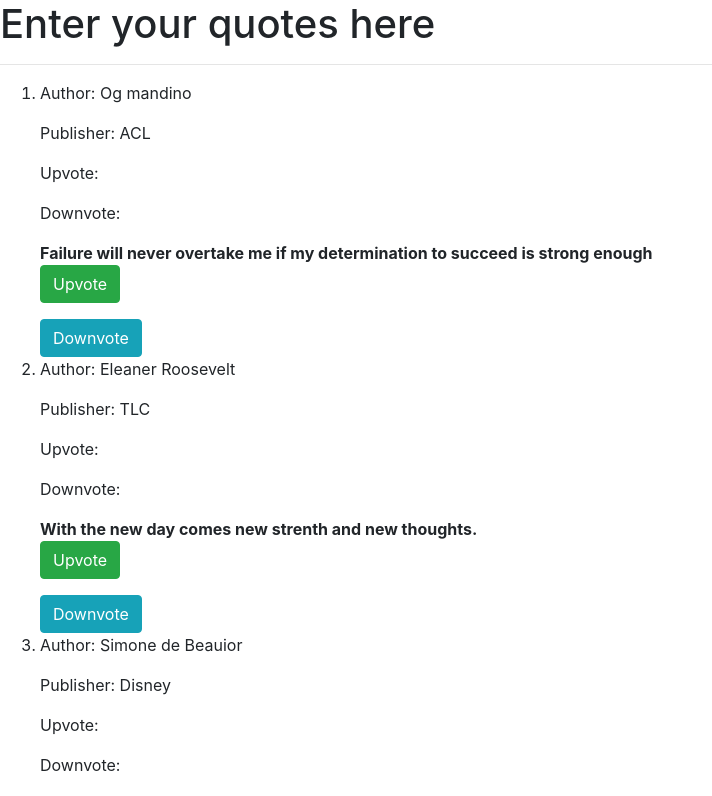
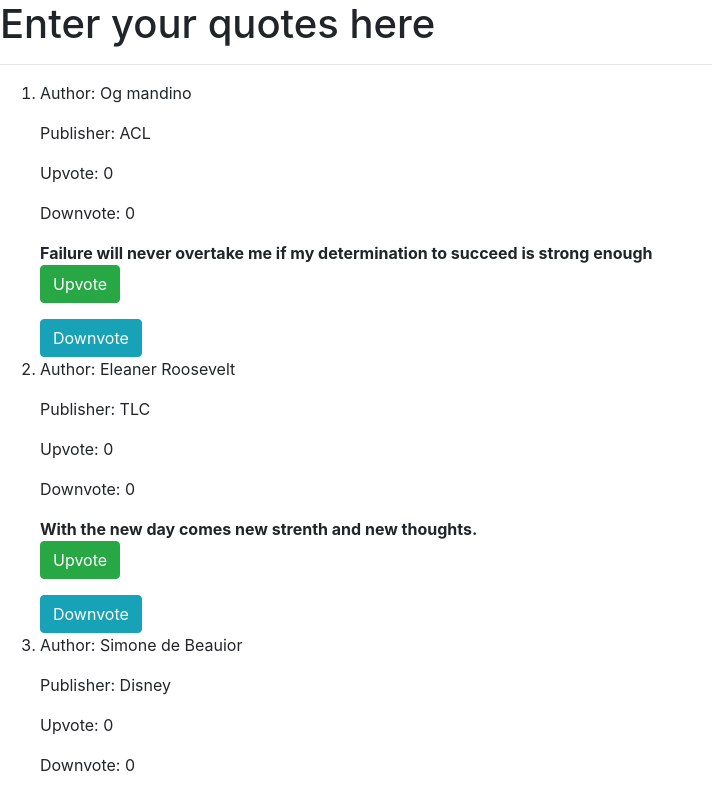
Before and after one commit to jackiegatwiri/Quotes-App, an Angular app: page / in a window 1280 px wide. Shown: the top 796 px of the page, without its empty margins (0-712 px from the left). Built offline with nearby package versions, Linux system fonts and the light colour scheme.

Commit message:
declared index i

```diff
--- a/src/app/quotes.ts
+++ b/src/app/quotes.ts
@@ -1,3 +1,8 @@
 export class Quotes {
-    constructor(public id:number, public description:string, public name:string, public publisher:string){}
+    // public upvote:number;
+    // public downvote:number;
+    constructor(public id:number, public description:string, public name:string, public publisher:string){
+        this.upvote=0
+        this.downvote=0
+    }
 }
--- a/src/app/quotes/quotes.component.html
+++ b/src/app/quotes/quotes.component.html
@@ -1,11 +1,11 @@
 <h1>Enter your quotes here</h1>
 <hr>
 <ol>
-  <div *ngFor= 'let quote of quotes'>
+  <div *ngFor= 'let quote of quotes;let i=index'>
     <li> <p>{{"Author: " + quote.name}}</p>  <p>{{"Publisher: " + quote.publisher}}</p>
     <p>Upvote: {{quote.upvote}}</p> <p>Downvote: {{quote.downvote}}</p></li>
     <app-quotes-desription [quote]='quote'></app-quotes-desription>
-    <p><button class="btn btn-success" (click)='upvotes()'>Upvote</button> </p>
-    <button class="btn btn-info" (click)='downvotes()'>Downvote</button>
+    <p><button class="btn btn-success" (click)='upvotes(i)'>Upvote</button> </p>
+    <button class="btn btn-info" (click)='downvotes(i)'>Downvote</button>
   </div>
   </ol>
--- a/src/app/quotes/quotes.component.ts
+++ b/src/app/quotes/quotes.component.ts
@@ -20,14 +20,14 @@ export class QuotesComponent implements OnInit {
 
   ngOnInit() {
   }
-  public upvote:number = 0;
-  public downvote:number = 0;
-  upvotes(){
-    return this.upvote ++;
+
+
+  upvotes(index){
+     this.quotes[index].upvote++;
 
   }
-  downvotes(){
-    return this.downvote ++;
+  downvotes(index){
+    this.quotes[index].downvote++;
   }
 
 }
```
Also changed, not shown: src/app/quotes-desription/quotes-desription.component.html (line endings or trailing spaces).
